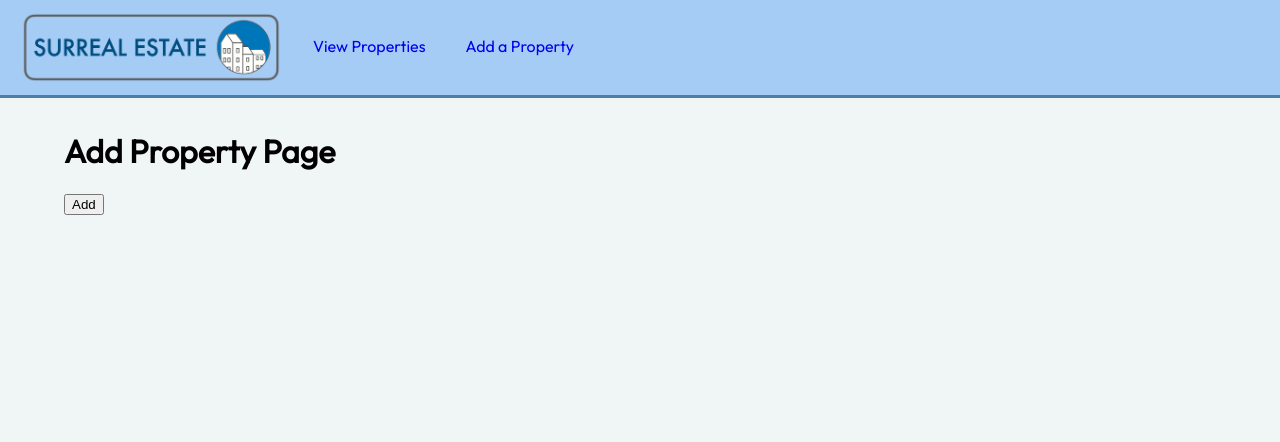
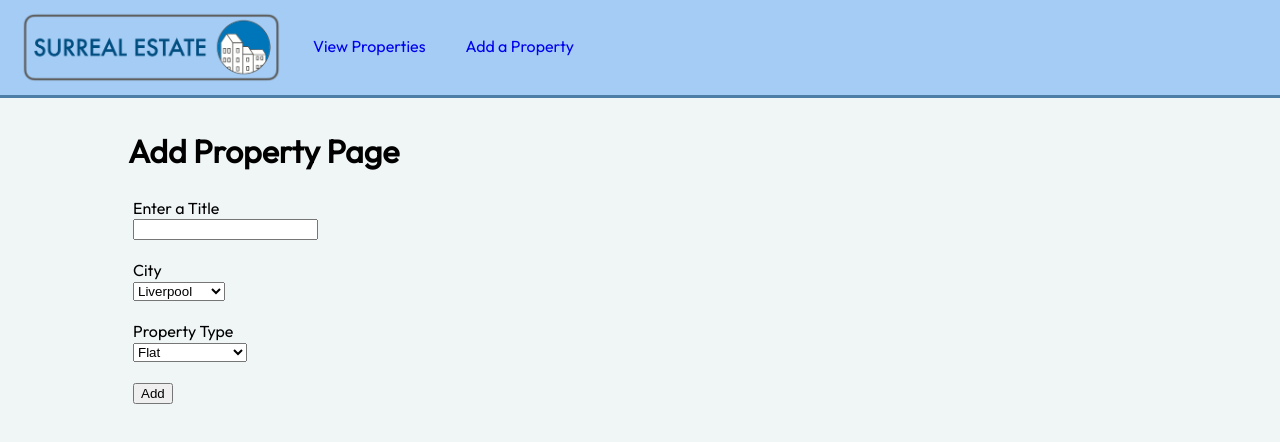
Before and after one commit to naylfc90/surreal-estate, a React (Create React App) app: page /add-property in a window 1280 px wide. Shown: the top 442 px of the page. Built offline with nearby package versions, Linux system fonts and the light colour scheme.

Commit message:
Added form elements, form handling and CSS

```diff
--- a/src/components/AddProperty.js
+++ b/src/components/AddProperty.js
@@ -1,16 +1,76 @@
-import React from "react";
+import React, { useState } from "react";
 import "../styles/AddProperty.css";
 
 const AddProperty = () => {
   const initialState = {
-    title: "",
+    fields: {
+      title: "",
+      city: "Liverpool",
+      type: "Flat",
+    },
   };
+  const [fields, setFields] = useState(initialState.fields);
+
+  const handleAddProperty = (event) => {
+    event.preventDefault();
+    console.log(fields);
+  };
+
+  const handleFieldChange = (event) => {
+    setFields({ ...fields, [event.target.name]: event.target.value });
+  };
+
   return (
-    <div className="AddProperty">
+    <div className="add-property">
       <h1>Add Property Page</h1>
-      <form>
-        <button type="submit">Add</button>
-      </form>
+      <div className="add-property__form">
+        <form onSubmit={handleAddProperty}>
+          <label htmlFor="title">
+            Enter a Title <br />
+            <input
+              id="title"
+              name="title"
+              value={fields.title}
+              onChange={handleFieldChange}
+            />
+          </label>
+
+          <label htmlFor="city">
+            City <br />
+            <select
+              id="city"
+              name="city"
+              value={fields.city}
+              onChange={handleFieldChange}
+            >
+              <option value="Liverpool">Liverpool</option>
+              <option value="Manchester">Manchester</option>
+              <option value="Leeds">Leeds</option>
+              <option value="Sheffield">Sheffield</option>
+            </select>
+          </label>
+
+          <label htmlFor="type">
+            Property Type <br />
+            <select
+              id="type"
+              name="type"
+              value={fields.type}
+              onChange={handleFieldChange}
+            >
+              <option value="Flat">Flat</option>
+              <option value="Detached">Detached</option>
+              <option value="Semi-Detached">Semi-Detached</option>
+              <option value="Terraced">Terraced</option>
+              <option value="End of Terrace">End of Terrace</option>
+              <option value="Cottage">Cottage</option>
+              <option value="Bungalow">Bungalow</option>
+            </select>
+          </label>
+
+          <button type="submit">Add</button>
+        </form>
+      </div>
     </div>
   );
 };
--- a/src/index.css
+++ b/src/index.css
@@ -7,8 +7,8 @@ body {
   -moz-osx-font-smoothing: grayscale;
   background-color: #e7ebef;
   padding-top: 110px;
-  padding-left: 5%;
-  width: 90%;
+  padding-left: 10%;
+  width: 80%;
 }
 
 code {
--- a/src/styles/AddProperty.css
+++ b/src/styles/AddProperty.css
@@ -0,0 +1,8 @@
+.add-property__form {
+  padding: 5px;
+}
+
+label {
+  display: block;
+  margin-bottom: 20px;
+}
```
